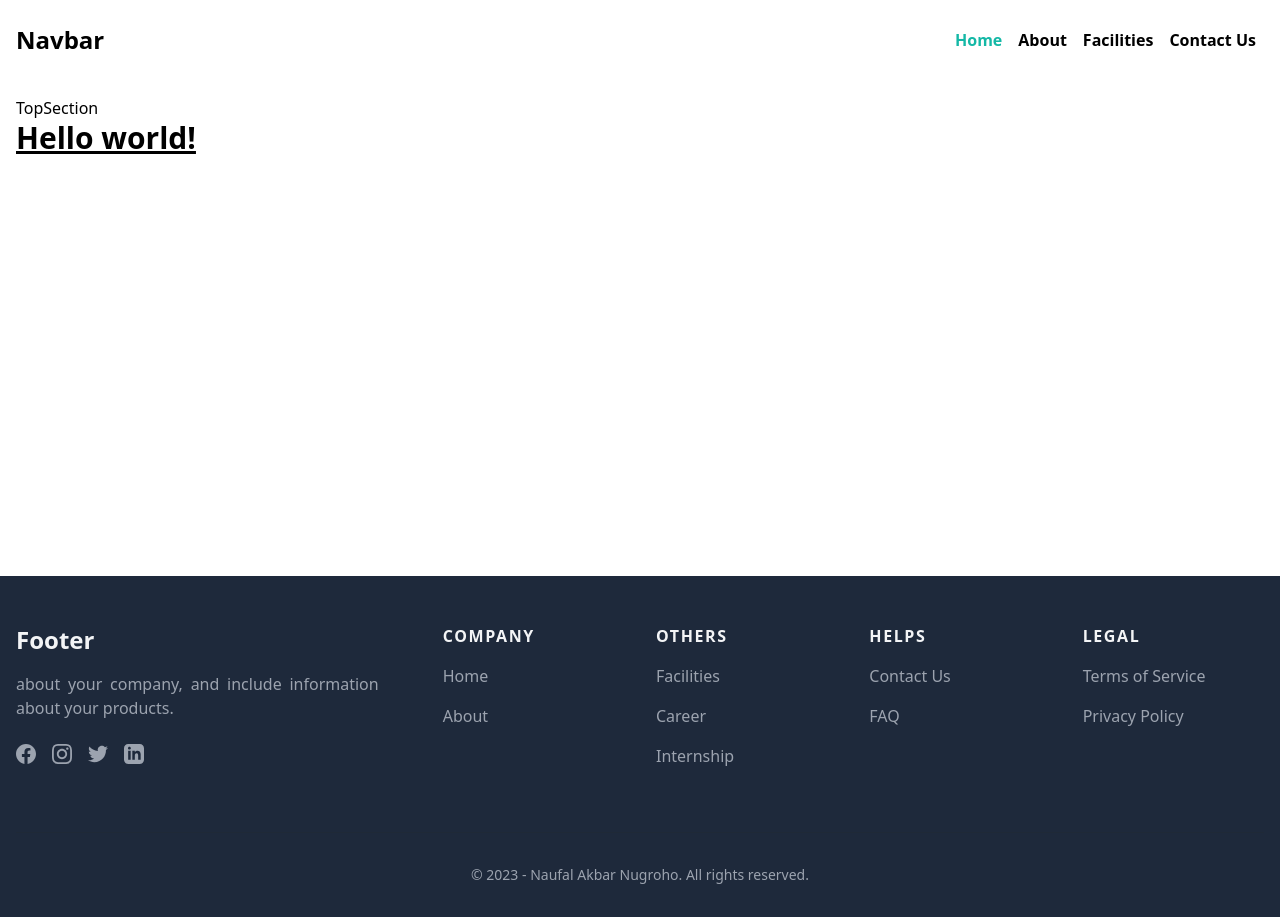
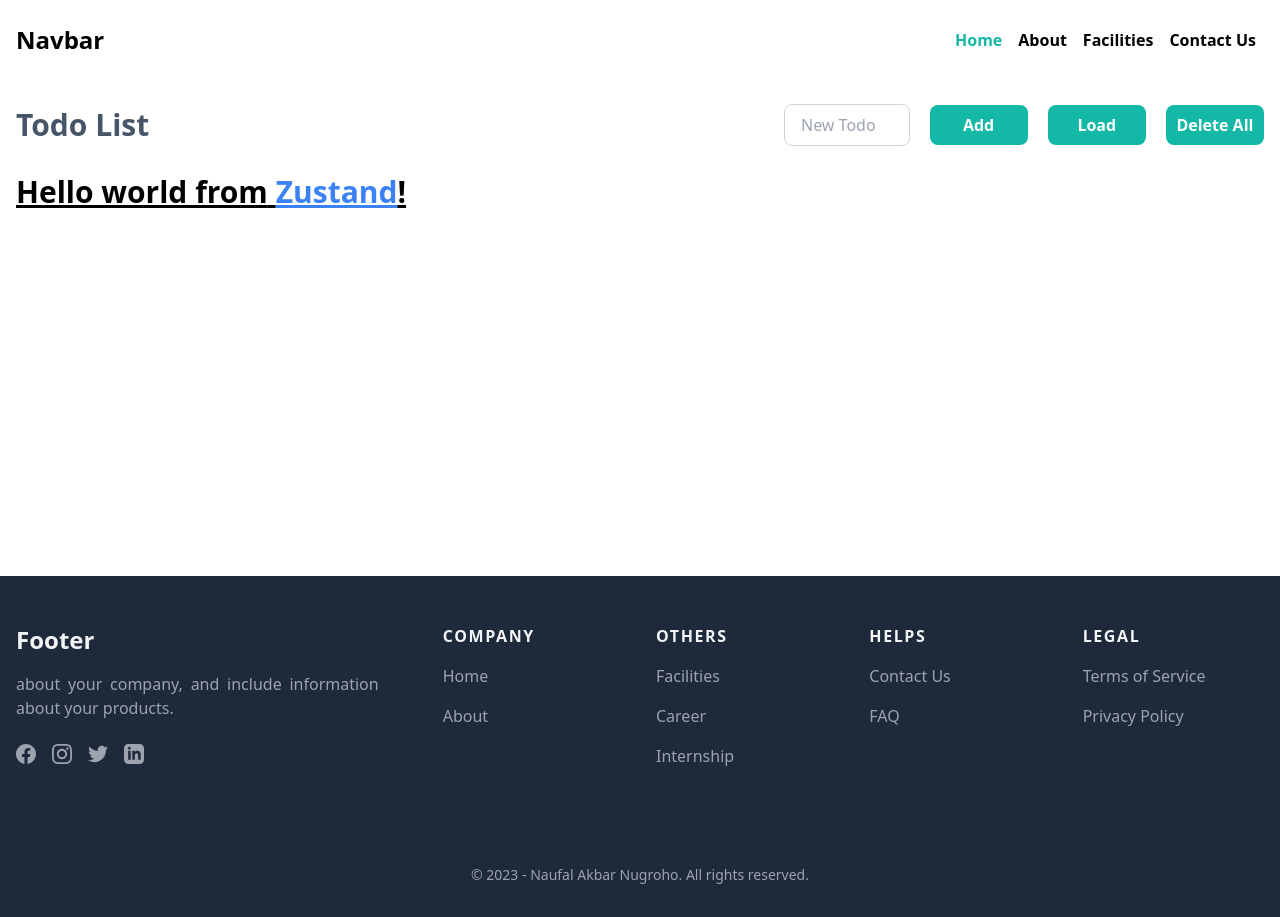
Before and after one commit to nuflakbrr/frontend-template, a Next.js app: page / in a window 1280 px wide. Built offline with nearby package versions, Linux system fonts and the light colour scheme.

Commit message:
upd: implement zustand

```diff
--- a/src/components/Containers/Home/Home.tsx
+++ b/src/components/Containers/Home/Home.tsx
@@ -3,7 +3,7 @@ import Head from 'next/head';
 
 import Navbar from '@/components/Common/Navbar/Navbar';
 import Footer from '@/components/Common/Footer';
-import TopSection from './components/TopSection';
+import TodoList from './components/TodoList';
 
 const ContainerHome: FC = () => {
   return (
@@ -21,8 +21,19 @@ const ContainerHome: FC = () => {
           <div className="container">
             <div className="flex flex-wrap">
               <div className="w-full px-4">
-                <TopSection />
-                <h1 className="text-3xl font-bold underline">Hello world!</h1>
+                <TodoList />
+                <h1 className="text-3xl font-bold underline my-5">
+                  Hello world from{' '}
+                  <a
+                    href="https://docs.pmnd.rs/zustand/getting-started/introduction"
+                    target={'_blank'}
+                    rel="noreferrer"
+                    className="text-blue-500 hover:text-blue-700"
+                  >
+                    Zustand
+                  </a>
+                  !
+                </h1>
               </div>
             </div>
           </div>
--- /dev/null
+++ b/src/components/Containers/Home/components/TodoList.tsx
@@ -0,0 +1,47 @@
+import { FC } from 'react';
+
+import useStore from '@/store/todolist';
+import TopBar from './TopBar';
+
+const TodoList: FC = () => {
+  const store = useStore((state) => state);
+
+  return (
+    <>
+      <div className="flex items-center justify-between">
+        <h1 className="block font-bold text-3xl text-slate-600">Todo List</h1>
+        <TopBar />
+      </div>
+
+      {store.todos.map((todo) => (
+        <div
+          className="max-w-2xl flex items-center justify-center mx-auto"
+          key={todo.id}
+        >
+          <input
+            type="checkbox"
+            onClick={() => store.toggleTodo(todo.id)}
+            checked={todo.done}
+          />
+
+          <input
+            type="text"
+            className="w-full border border-gray-300 rounded-lg px-4 py-2 mx-5 my-2 focus:outline-none focus:ring focus:ring-teal-500/70"
+            value={todo.text}
+            onChange={(e) => store.updateTodo(todo.id, e.target.value)}
+          />
+
+          <button
+            type="button"
+            className="w-full bg-teal-500 hover:bg-teal-600 text-white py-2 rounded-lg font-bold transition duration-300 ease-in-out"
+            onClick={() => store.removeTodo(todo.id)}
+          >
+            Delete
+          </button>
+        </div>
+      ))}
+    </>
+  );
+};
+
+export default TodoList;
--- /dev/null
+++ b/src/components/Containers/Home/components/TopBar.tsx
@@ -0,0 +1,56 @@
+import { FC } from 'react';
+
+import useStore from '@/store/todolist';
+import { Todo } from '@/utils/interfaces/todolist';
+
+const TopBar: FC = () => {
+  const store = useStore((state) => state);
+
+  const onLoad = () => {
+    fetch('http://localhost:3000/data.json')
+      .then((res) => res.json())
+      .then((todo: Todo[]) => store.setTodos(todo));
+  };
+
+  const onDeleteAll = () => {
+    store.setTodos([]);
+  };
+
+  return (
+    <div className="flex items-center justify-center w-[500px]">
+      <input
+        type="text"
+        className="w-full border border-gray-300 rounded-lg px-4 py-2 mx-5 my-2 focus:outline-none focus:ring focus:ring-teal-500/70"
+        placeholder="New Todo"
+        value={store.newTodo}
+        onChange={(e) => store.setNewTodo(e.target.value)}
+      />
+
+      <button
+        type="button"
+        onClick={() => store.addTodo()}
+        className="w-full bg-teal-500 hover:bg-teal-600 text-white py-2 rounded-lg font-bold transition duration-300 ease-in-out"
+      >
+        Add
+      </button>
+
+      <button
+        type="button"
+        onClick={onLoad}
+        className="w-full bg-teal-500 hover:bg-teal-600 text-white py-2 rounded-lg font-bold transition duration-300 ease-in-out ml-5"
+      >
+        Load
+      </button>
+
+      <button
+        type="button"
+        onClick={onDeleteAll}
+        className="w-full bg-teal-500 hover:bg-teal-600 text-white py-2 rounded-lg font-bold transition duration-300 ease-in-out ml-5"
+      >
+        Delete All
+      </button>
+    </div>
+  );
+};
+
+export default TopBar;
--- a/src/components/Containers/Home/components/TopSection.tsx
+++ /dev/null
@@ -1,7 +0,0 @@
-import { FC } from 'react';
-
-const TopSection: FC = () => {
-  return <div>TopSection</div>;
-};
-
-export default TopSection;
--- /dev/null
+++ b/src/store/todolist.ts
@@ -0,0 +1,68 @@
+import { create } from 'zustand';
+
+import { Todo } from '@/utils/interfaces/todolist';
+import { TodoStore } from '@/utils/types/todolist';
+
+const addTodo = (todos: Todo[], text: string): Todo[] => [
+  ...todos,
+  {
+    id: Math.max(0, Math.max(...todos.map(({ id }) => id))) + 1,
+    text,
+    done: false,
+  },
+];
+
+const updateTodo = (todos: Todo[], id: number, text: string): Todo[] =>
+  todos.map((todo) => ({
+    ...todo,
+    text: todo.id === id ? text : todo.text,
+  }));
+
+const removeTodo = (todos: Todo[], id: number): Todo[] =>
+  todos.filter((todo) => todo.id !== id);
+
+const toggleTodo = (todos: Todo[], id: number): Todo[] =>
+  todos.map((todo) => ({
+    ...todo,
+    done: todo.id === id ? !todo.done : todo.done,
+  }));
+
+const useStore = create<TodoStore>(
+  (set): TodoStore => ({
+    todos: [],
+    newTodo: '',
+    setTodos: (todos: Todo[]) =>
+      set((state) => ({
+        ...state,
+        todos,
+      })),
+    setNewTodo: (newTodo: string) =>
+      set((state) => ({
+        ...state,
+        newTodo,
+      })),
+    addTodo: () =>
+      set((state) => ({
+        ...state,
+        todos: addTodo(state.todos, state.newTodo),
+        newTodo: '',
+      })),
+    updateTodo: (id: number, text: string) =>
+      set((state) => ({
+        ...state,
+        todos: updateTodo(state.todos, id, text),
+      })),
+    removeTodo: (id: number) =>
+      set((state) => ({
+        ...state,
+        todos: removeTodo(state.todos, id),
+      })),
+    toggleTodo: (id: number) =>
+      set((state) => ({
+        ...state,
+        todos: toggleTodo(state.todos, id),
+      })),
+  })
+);
+
+export default useStore;
--- /dev/null
+++ b/src/utils/interfaces/todolist.ts
@@ -0,0 +1,5 @@
+export interface Todo {
+  id: number;
+  text: string;
+  done: boolean;
+}
--- /dev/null
+++ b/src/utils/types/todolist.ts
@@ -0,0 +1,12 @@
+import { Todo } from '../interfaces/todolist';
+
+export type TodoStore = {
+  todos: Todo[];
+  newTodo: string;
+  setTodos: (todos: Todo[]) => void;
+  addTodo: () => void;
+  updateTodo: (id: number, text: string) => void;
+  toggleTodo: (id: number) => void;
+  removeTodo: (id: number) => void;
+  setNewTodo: (newTodo: string) => void;
+};
```
Also changed, not shown: public/data.json (+17 -8 lines).
